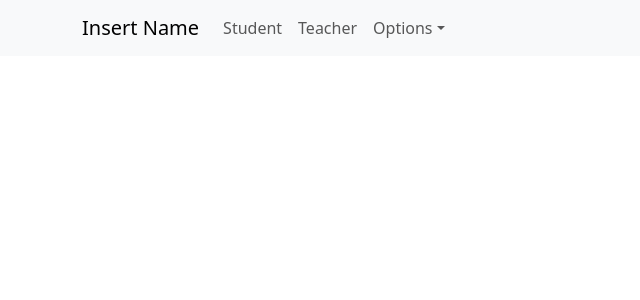
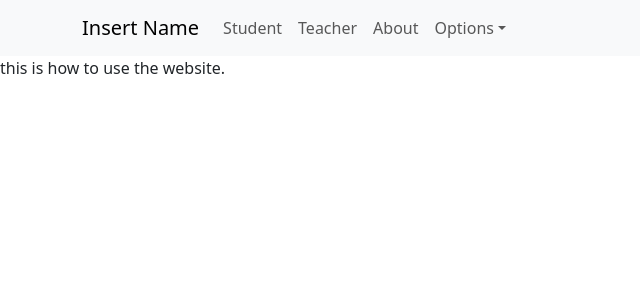
Before and after one commit to RickeyZh/ignitionhacks2023, a React (Create React App) app: page /about in a window 1280 px wide. Shown: the top 300 px of the page, without its empty margins (0-640 px from the left). Built offline with nearby package versions, Linux system fonts and the light colour scheme.

Commit message:
about page

```diff
--- a/src/App.js
+++ b/src/App.js
@@ -4,6 +4,7 @@ import Home from "./Pages/Home";
 
 import Teacher from "./Pages/Teacher";
 import Student from "./Pages/Student";
+import About from "./Pages/About";
 import Navbar from "./Components/Navbar";
 
 export default function App() {
@@ -16,6 +17,7 @@ export default function App() {
         <Route path="/" element={<Home />} />
         <Route path="/teacher" element={<Teacher />} />
         <Route path="/student" element={<Student />} />
+        <Route path="/about" element={<About />} />
       </Routes>
     </BrowserRouter>
   );
--- a/src/Components/Navbar.js
+++ b/src/Components/Navbar.js
@@ -13,8 +13,8 @@ function Navi() {
         <Navbar.Collapse id="basic-navbar-nav">
           <Nav className="me-auto">
             <Nav.Link href="/student">Student</Nav.Link>
-
             <Nav.Link href="/teacher">Teacher</Nav.Link>
+            <Nav.Link href="/about">About</Nav.Link>
 
             <NavDropdown title="Options" id="basic-nav-dropdown">
               <NavDropdown.Item href="#action/3.1">Action</NavDropdown.Item>
--- /dev/null
+++ b/src/Pages/About.js
@@ -0,0 +1,9 @@
+import { Link } from "react-router-dom";
+
+export default function About() {
+    return (
+        <div>
+            this is how to use the website.
+        </div>
+    )
+}
```
